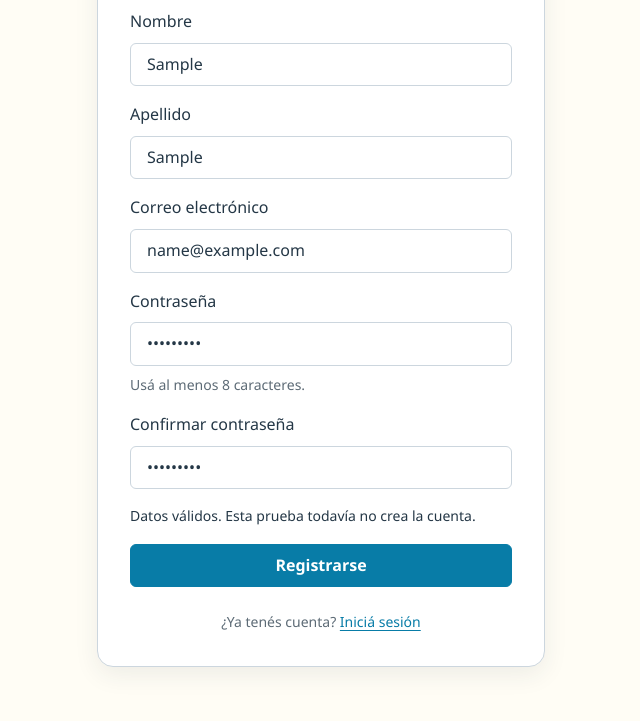
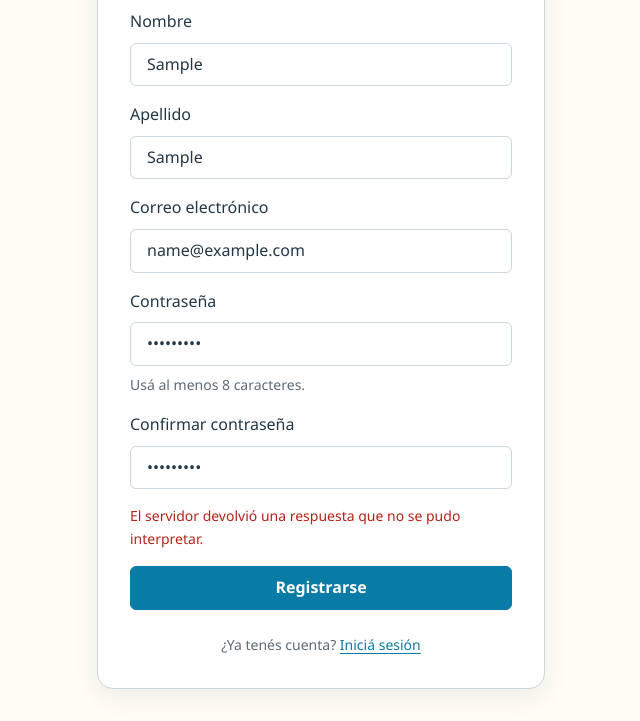
Before and after one commit to maurozavatti/TPI_Grupo_101_GymManager, a website built with Vite: page frontend/src/autenticacion/register/register.html in a window 1280 px wide. Both pictures are taken after typing "Sample", "Sample", "name@example.com", "Sample123", "Sample123" into the empty fields and a click on the button "Registrarse". Shown: the part 168-889 px from the top of the page, without its empty margins (319-959 px from the left). Before the commit the page ends 867 px from the top, so only its background shows below. Built offline with nearby package versions, Linux system fonts and the light colour scheme; no server answers.

Commit message:
Conectar formulario de registro con el backend y mostrar sus mensajes

```diff
--- a/frontend/src/autenticacion/autenticacion.css
+++ b/frontend/src/autenticacion/autenticacion.css
@@ -163,3 +163,10 @@
 .mensaje-formulario.mensaje-error {
   color: var(--color-error);
 }
+
+/* Este es el color de los mensajes de operaciones exitosas.
+ Se utiliza la variable global para mantener el mismo criterio
+ en todas las pantallas de autenticacion.*/
+.mensaje-formulario.mensaje-exito {
+  color: var(--color-exito);
+}
--- a/frontend/src/autenticacion/register/register.ts
+++ b/frontend/src/autenticacion/register/register.ts
@@ -1,7 +1,8 @@
 import { validarFormulario } from '../validaciones.ts'
+import { ErrorAPI, solicitarAPI } from '../../servicios/api.ts'
 
-/* Estos son los elementos del HTML que necesitamos
- para controlar el registro y mostrar sus mensajes.*/
+/* Estos son los elementos necesarios para controlar el registro
+ y mostrar los mensajes que devuelve el backend.*/
 const formulario = document.querySelector<HTMLFormElement>(
   '#formulario-registro',
 )
@@ -10,20 +11,29 @@ const mensaje = document.querySelector<HTMLParagraphElement>(
   '#mensaje-registro',
 )
 
-/* Los eventos se preparan solamente si se encontraron
- el formulario y el espacio de mensajes en el HTML.*/
-if (formulario && mensaje) {
+const boton = formulario?.querySelector<HTMLButtonElement>(
+  'button[type="submit"]',
+)
+
+if (formulario && mensaje && boton) {
   let seIntentoEnviar = false
+  let enviando = false
 
-  formulario.addEventListener('submit', (evento) => {
-    /* Evitamos el envio tradicional y la recarga de la pagina.*/
+  const campos = formulario.querySelectorAll<HTMLInputElement>('input')
+
+  formulario.addEventListener('submit', async (evento) => {
     evento.preventDefault()
+
+    /* Evitamos enviar otra peticion mientras esperamos
+     la respuesta del registro anterior.*/
+    if (enviando) {
+      return
+    }
+
     seIntentoEnviar = true
+    mensaje.classList.remove('mensaje-exito')
 
-    const datosValidos = validarFormulario(formulario, mensaje)
-
-    if (!datosValidos) {
-      /* Ubicamos el cursor en el primer campo incorrecto.*/
+    if (!validarFormulario(formulario, mensaje)) {
       formulario.querySelector<HTMLInputElement>(
         '[aria-invalid="true"]',
       )?.focus()
@@ -31,20 +41,99 @@ if (formulario && mensaje) {
       return
     }
 
-    /* Este mensaje permite probar la validacion.
-     Todavia no se realiza la creacion de la cuenta.*/
-    mensaje.textContent = 'Datos válidos. Esta prueba todavía no crea la cuenta.'
-  })
+    /* Los nombres del formulario se adaptan a los campos
+     que recibe el controlador del backend.*/
+    const datos = new FormData(formulario)
 
-  /* Despues del primer intento de envio, los errores se
-   actualizan mientras se corrigen los datos del formulario.*/
-  formulario.addEventListener('input', () => {
-    if (seIntentoEnviar) {
-      validarFormulario(formulario, mensaje)
+    const registro = {
+      nombre: String(datos.get('nombre') ?? '').trim(),
+      apellido: String(datos.get('apellido') ?? '').trim(),
+      email: String(datos.get('correo') ?? '').trim(),
+      contrasena: String(datos.get('contrasena') ?? ''),
+    }
+
+    enviando = true
+    boton.disabled = true
+    boton.textContent = 'Creando cuenta...'
+    formulario.setAttribute('aria-busy', 'true')
+
+    /* Mientras se envia el formulario conservamos sus valores
+     para que coincidan con los datos que recibe el backend.*/
+    for (const campo of campos) {
+      campo.readOnly = true
+    }
+
+    mensaje.classList.remove('mensaje-error', 'mensaje-exito')
+    mensaje.textContent = 'Creando cuenta. Esperá un momento...'
+
+    try {
+      await solicitarAPI('/api/register', {
+        method: 'POST',
+        body: JSON.stringify(registro),
+      })
+
+      /* El mensaje de exito aparece solamente cuando el backend
+       confirma que guardo la cuenta y su sesion.*/
+      formulario.reset()
+      seIntentoEnviar = false
+
+      mensaje.classList.add('mensaje-exito')
+      mensaje.textContent = 'Cuenta creada correctamente.'
+    } catch (error) {
+      /* Conservamos los datos ingresados para poder corregirlos
+       o volver a intentar si hubo un problema de conexion.*/
+      mensaje.classList.remove('mensaje-exito')
+      mensaje.classList.add('mensaje-error')
+
+      mensaje.textContent = error instanceof Error
+        ? error.message
+        : 'No se pudo crear la cuenta. Intentá nuevamente.'
+
+      /* El backend indica los campos incorrectos mediante
+       sus identificadores, como correo o contrasena.*/
+      if (error instanceof ErrorAPI) {
+        for (const campo of campos) {
+          if (error.campos.includes(campo.id)) {
+            campo.setAttribute('aria-invalid', 'true')
+          }
+        }
+
+        formulario.querySelector<HTMLInputElement>(
+          '[aria-invalid="true"]',
+        )?.focus()
+      }
+    } finally {
+      /* El formulario vuelve a quedar disponible tanto si
+       la operacion termina correctamente como si falla.*/
+      enviando = false
+      boton.disabled = false
+      boton.textContent = 'Registrarse'
+      formulario.removeAttribute('aria-busy')
+
+      for (const campo of campos) {
+        campo.readOnly = false
+      }
     }
   })
 
-  /* Desactivamos los carteles nativos del navegador una vez
-   que nuestros eventos de validacion ya estan preparados.*/
+  /* Despues del primer intento revisamos los datos mientras
+   se corrigen. Durante el envio conservamos el mensaje de espera.*/
+  formulario.addEventListener('input', () => {
+    if (enviando) {
+      return
+    }
+
+    mensaje.classList.remove('mensaje-exito')
+
+    if (seIntentoEnviar) {
+      validarFormulario(formulario, mensaje)
+    } else {
+      mensaje.textContent = ''
+      mensaje.classList.remove('mensaje-error')
+    }
+  })
+
+  /* Utilizamos nuestros mensajes en lugar de los carteles
+   de validacion predeterminados del navegador.*/
   formulario.noValidate = true
 }
```
